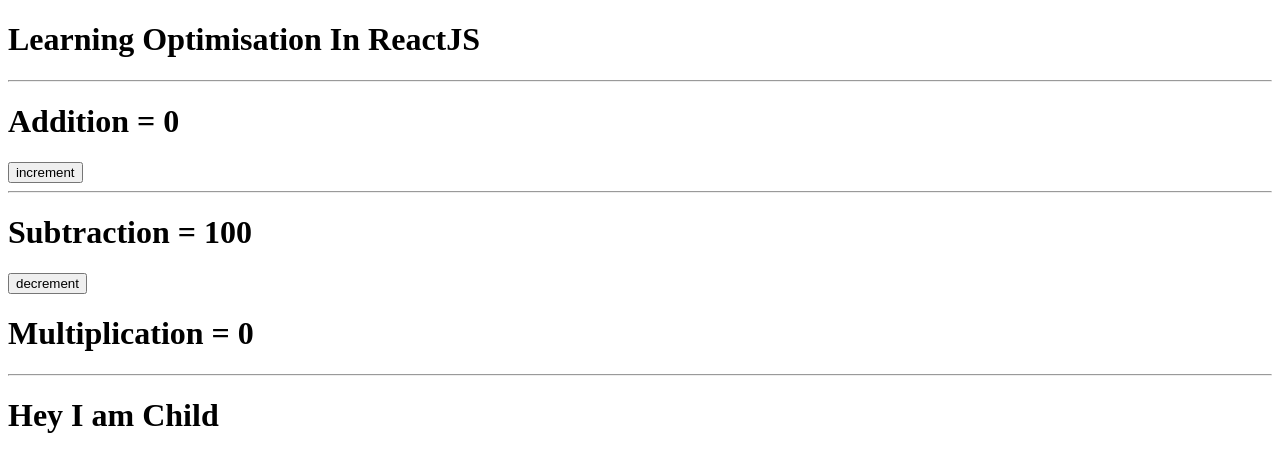
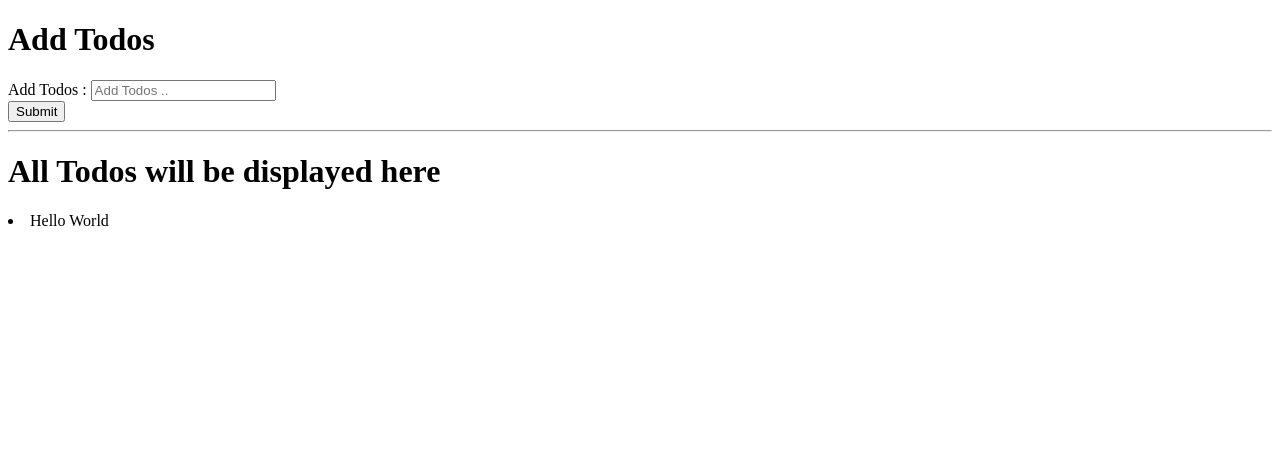
Before and after one commit to iamkeshavSharma19/ReactJSPracticeJuly, a React (Vite) app: page / in a window 1280 px wide. Shown: the top 472 px of the page. Built offline with nearby package versions, Linux system fonts and the light colour scheme.

Commit message:
Redux ToolKit More Than Half Completed

```diff
--- a/package.json
+++ b/package.json
@@ -10,9 +10,11 @@
     "preview": "vite preview"
   },
   "dependencies": {
+    "@reduxjs/toolkit": "^2.12.0",
     "bootstrap": "^5.3.8",
     "react": "^19.2.7",
     "react-dom": "^19.2.7",
+    "react-redux": "^9.3.0",
     "react-toastify": "^11.1.0"
   },
   "devDependencies": {
--- a/src/App.jsx
+++ b/src/App.jsx
@@ -24,6 +24,8 @@
 import FetchProductsPracticeOwnMyOwn from "./components/Fetch/FetchProductsPracticeOwnMyOwn";
 import Reducer from "./components/Reducer/Reducer";
 import Optimisation from "./components/optimisation/Optimisation";
+import AddTodo from "./components/Redux/01_ReduxToolkitByFollowing/components/AddTodo";
+import ReduxApp from "./components/Redux/01_ReduxToolkitByFollowing/ReduxApp";
 // import UseReducerHookByFollowing from "./components/useReducerHookByFollowing/UseReducerHookByFollowing";
 
 const App = () => {
@@ -60,7 +62,8 @@
       {/* <UseReducerHookByFollowing /> */}
       {/* <UseReducerHookPracticeOwnMyOwn /> */}
       {/* <Reducer /> */}
-      <Optimisation />
+      {/* <Optimisation /> */}
+      <ReduxApp />
     </div>
   );
 };
--- /dev/null
+++ b/src/components/Redux/01_ReduxToolkitByFollowing/ReduxApp.jsx
@@ -0,0 +1,18 @@
+import React from "react";
+
+import { Provider } from "react-redux";
+import { store } from "./store";
+import AddTodo from "./components/AddTodo";
+import Todos from "./components/Todos";
+
+const ReduxApp = () => {
+  return (
+    <Provider store={store}>
+      <AddTodo />
+      <hr />
+      <Todos />
+    </Provider>
+  );
+};
+
+export default ReduxApp;
--- /dev/null
+++ b/src/components/Redux/01_ReduxToolkitByFollowing/components/AddTodo.jsx
@@ -0,0 +1,36 @@
+import React, { useState } from "react";
+import { useDispatch } from "react-redux";
+import { addTodo } from "../slices/Todo/todoSlice";
+
+const AddTodo = () => {
+  const [input, setInput] = useState("");
+  const dispatch = useDispatch();
+
+  const addTodoHandler = (e) => {
+    e.preventDefault();
+    dispatch(addTodo(input));
+    setInput("");
+  };
+
+  return (
+    <div>
+      <h1>Add Todos</h1>
+      <form onSubmit={addTodoHandler}>
+        <label htmlFor="todos">Add Todos : </label>
+        <input
+          type="text"
+          placeholder="Add Todos .."
+          id="todos"
+          value={input}
+          onChange={(e) => {
+            setInput(e.target.value);
+          }}
+        />
+        <br />
+        <button>Submit</button>
+      </form>
+    </div>
+  );
+};
+
+export default AddTodo;
--- /dev/null
+++ b/src/components/Redux/01_ReduxToolkitByFollowing/components/Todos.jsx
@@ -0,0 +1,18 @@
+import React from "react";
+import { useSelector, useDispatch } from "react-redux";
+import { removeTodo } from "../slices/Todo/todoSlice";
+
+const Todos = () => {
+  const todos = useSelector((state) => state.todos);
+  const dispatch = useDispatch();
+  return (
+    <div>
+      <h1>All Todos will be displayed here</h1>
+      {todos.map((todo) => {
+        return <li key={todo.id}>{todo.text}</li>;
+      })}
+    </div>
+  );
+};
+
+export default Todos;
--- /dev/null
+++ b/src/components/Redux/01_ReduxToolkitByFollowing/slices/Todo/todoSlice.js
@@ -0,0 +1,34 @@
+import { createSlice, nanoid } from "@reduxjs/toolkit";
+
+const initialState = {
+  todos: [
+    {
+      id: 1,
+      text: "Hello World",
+    },
+  ],
+};
+
+export const todoSlice = createSlice({
+  name: "todo",
+  initialState,
+  reducers: {
+    addTodo: (state, action) => {
+      //?here state will give me the initialState.
+      //?actions ==> Suppose for removing the the todo you need id, that values you will get from the actions.
+      const todo = {
+        id: nanoid(),
+        text: action.payload,
+      };
+      state.todos.push(todo);
+    },
+    removeTodo: (state, action) => {
+      state.todos = state.todos.filter((todo) => todo.id !== action.payload);
+    },
+  },
+});
+
+export const { addTodo, removeTodo } = todoSlice.actions;
+
+//?Our store also needs the list of all the reducer functions that's we export todoSlice.reducer
+export default todoSlice.reducer;
--- /dev/null
+++ b/src/components/Redux/01_ReduxToolkitByFollowing/store.js
@@ -0,0 +1,6 @@
+import { configureStore } from "@reduxjs/toolkit";
+import todoReducer from "../01_ReduxToolkitByFollowing/slices/Todo/todoSlice";
+
+export const store = configureStore({
+  reducer: todoReducer,
+});
```
Also changed, not shown: 1 other file (tests, documents, lock files or other folders).
